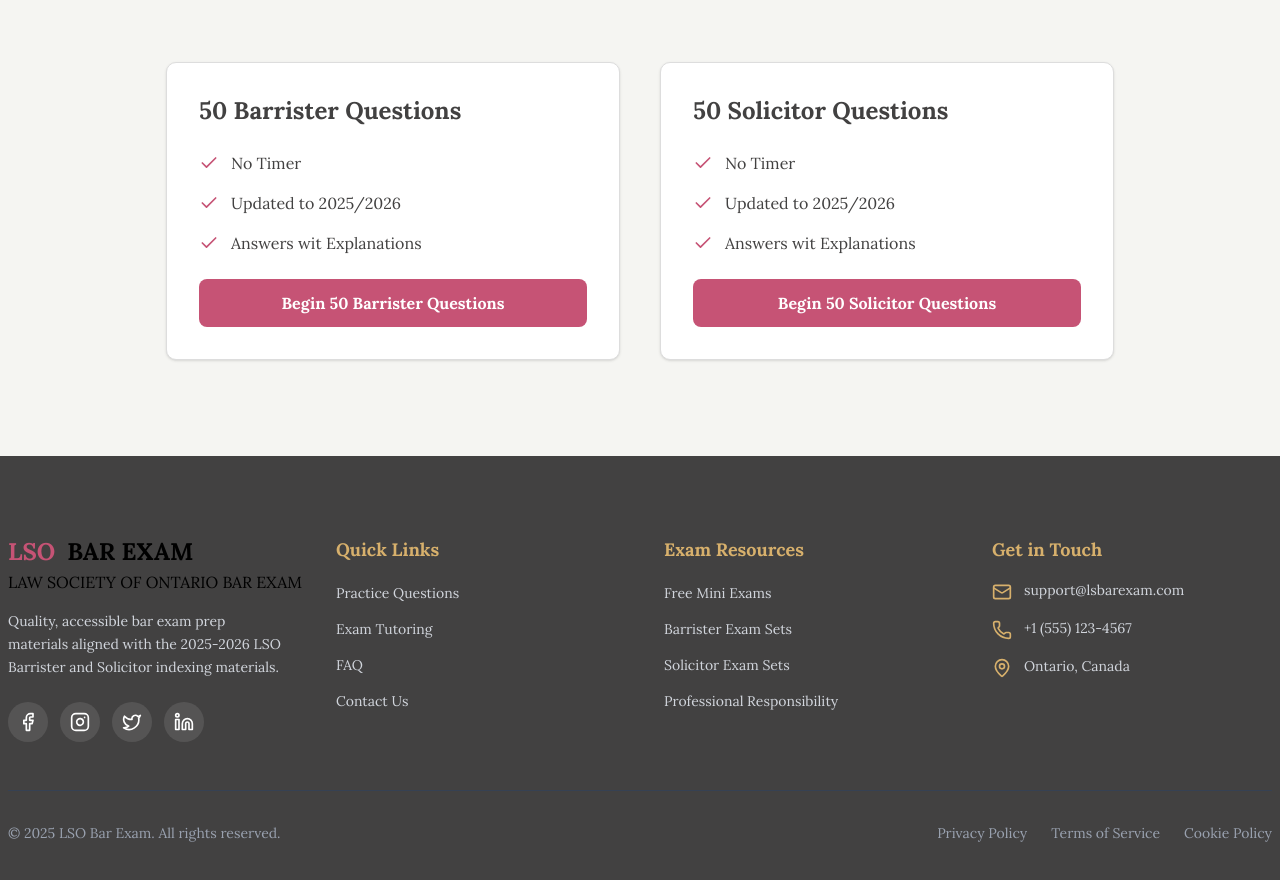
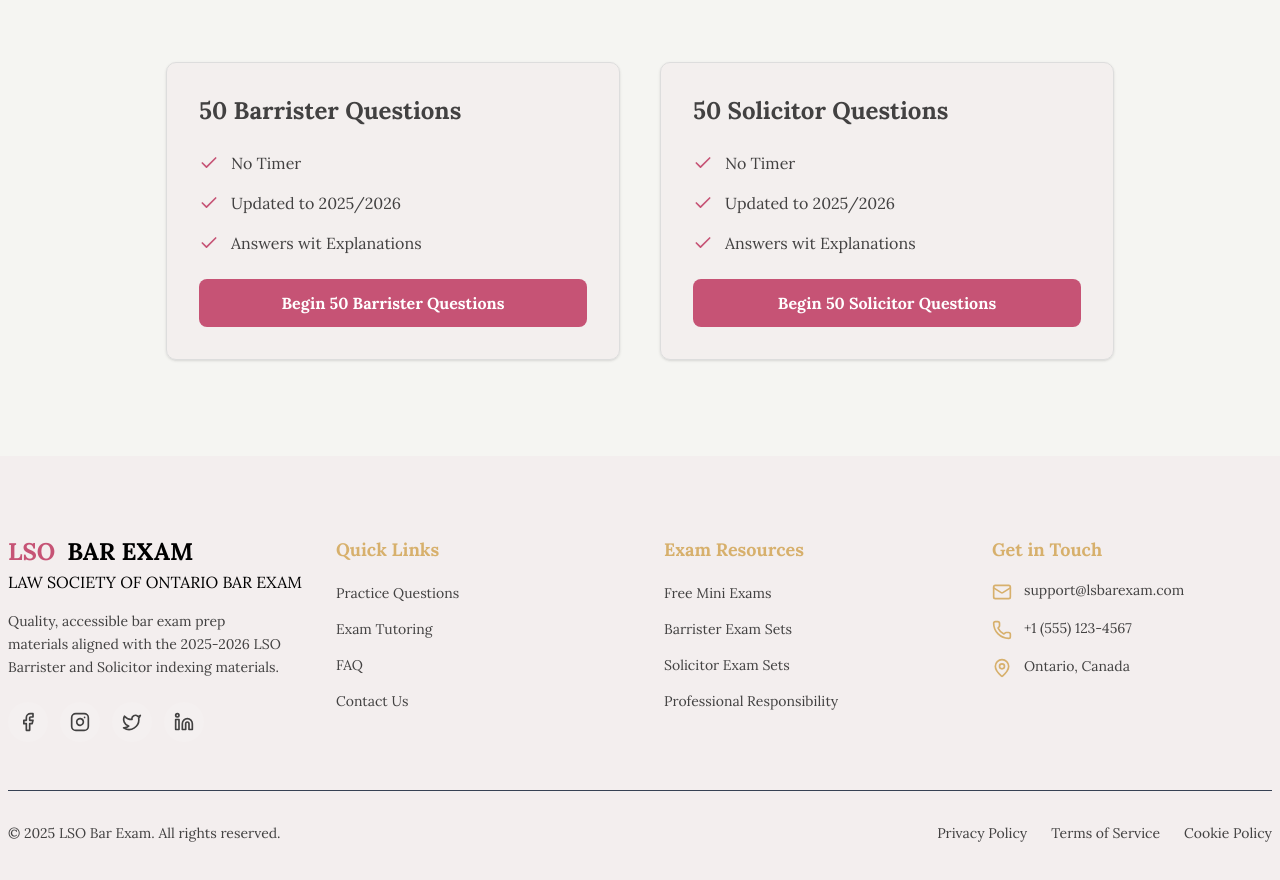
Before and after one commit to SiamAhmed32/LSO-BAR-EXAM, a Next.js app: page / in a window 1280 px wide. Shown: the part 2547-3427 px from the top of the page. Built offline with nearby package versions, Linux system fonts and the light colour scheme; no server answers.

Commit message:
added two cards

```diff
--- a/src/components/Footer/Footer.tsx
+++ b/src/components/Footer/Footer.tsx
@@ -6,7 +6,7 @@ import { Facebook, Instagram, Twitter, Linkedin, Mail, Phone, MapPin } from 'luc
 
 const Footer = () => {
 	return (
-		<footer className="bg-primaryText text-white">
+		<footer className="bg-primaryColor/4  text-primaryText">
 			<Container>
 				<div className="py-12 sm:py-16 md:py-20">
 					{/* Main Footer Content */}
@@ -16,7 +16,7 @@ const Footer = () => {
 							<Link href="/" className="inline-block mb-4">
 								<Logo />
 							</Link>
-							<p className="text-sm text-gray-300 leading-relaxed mb-4">
+							<p className="text-sm text-primaryText leading-relaxed mb-4">
 								Quality, accessible bar exam prep materials aligned with the 2025-2026 LSO Barrister and Solicitor indexing materials.
 							</p>
 							{/* Social Links */}
@@ -59,7 +59,7 @@ const Footer = () => {
 								<li>
 									<Link
 										href="/"
-										className="text-sm text-gray-300 hover:text-secColor transition-colors"
+										className="text-sm text-primaryText hover:text-secColor transition-colors"
 									>
 										Practice Questions
 									</Link>
@@ -67,7 +67,7 @@ const Footer = () => {
 								<li>
 									<Link
 										href="/"
-										className="text-sm text-gray-300 hover:text-secColor transition-colors"
+										className="text-sm text-primaryText hover:text-secColor transition-colors"
 									>
 										Exam Tutoring
 									</Link>
@@ -75,7 +75,7 @@ const Footer = () => {
 								<li>
 									<Link
 										href="/faq"
-										className="text-sm text-gray-300 hover:text-secColor transition-colors"
+										className="text-sm text-primaryText hover:text-secColor transition-colors"
 									>
 										FAQ
 									</Link>
@@ -83,7 +83,7 @@ const Footer = () => {
 								<li>
 									<Link
 										href="/contact"
-										className="text-sm text-gray-300 hover:text-secColor transition-colors"
+										className="text-sm text-primaryText hover:text-secColor transition-colors"
 									>
 										Contact Us
 									</Link>
@@ -98,7 +98,7 @@ const Footer = () => {
 								<li>
 									<Link
 										href="/"
-										className="text-sm text-gray-300 hover:text-secColor transition-colors"
+										className="text-sm text-primaryText hover:text-secColor transition-colors"
 									>
 										Free Mini Exams
 									</Link>
@@ -106,7 +106,7 @@ const Footer = () => {
 								<li>
 									<Link
 										href="/"
-										className="text-sm text-gray-300 hover:text-secColor transition-colors"
+										className="text-sm text-primaryText hover:text-secColor transition-colors"
 									>
 										Barrister Exam Sets
 									</Link>
@@ -114,7 +114,7 @@ const Footer = () => {
 								<li>
 									<Link
 										href="/"
-										className="text-sm text-gray-300 hover:text-secColor transition-colors"
+										className="text-sm text-primaryText hover:text-secColor transition-colors"
 									>
 										Solicitor Exam Sets
 									</Link>
@@ -122,7 +122,7 @@ const Footer = () => {
 								<li>
 									<Link
 										href="/"
-										className="text-sm text-gray-300 hover:text-secColor transition-colors"
+										className="text-sm text-primarytext hover:text-secColor transition-colors"
 									>
 										Professional Responsibility
 									</Link>
@@ -138,7 +138,7 @@ const Footer = () => {
 									<Mail className="w-5 h-5 text-secColor mt-0.5 flex-shrink-0" />
 									<a
 										href="mailto:support@lsbarexam.com"
-										className="text-sm text-gray-300 hover:text-secColor transition-colors"
+										className="text-sm text-primaryText hover:text-secColor transition-colors"
 									>
 										support@lsbarexam.com
 									</a>
@@ -147,14 +147,14 @@ const Footer = () => {
 									<Phone className="w-5 h-5 text-secColor mt-0.5 flex-shrink-0" />
 									<a
 										href="tel:+15551234567"
-										className="text-sm text-gray-300 hover:text-secColor transition-colors"
+										className="text-sm text-primaryText hover:text-secColor transition-colors"
 									>
 										+1 (555) 123-4567
 									</a>
 								</li>
 								<li className="flex items-start gap-3">
 									<MapPin className="w-5 h-5 text-secColor mt-0.5 flex-shrink-0" />
-									<span className="text-sm text-gray-300">
+									<span className="text-sm text-primaryText">
 										Ontario, Canada
 									</span>
 								</li>
@@ -166,7 +166,7 @@ const Footer = () => {
 					<div className="border-t border-gray-700 pt-6 sm:pt-8">
 						<div className="flex flex-col sm:flex-row justify-between items-center gap-4">
 							{/* Copyright */}
-							<p className="text-sm text-gray-400 text-center sm:text-left">
+							<p className="text-sm text-primaryText text-center sm:text-left">
 								© {new Date().getFullYear()} LSO Bar Exam. All rights reserved.
 							</p>
 
@@ -174,19 +174,19 @@ const Footer = () => {
 							<div className="flex flex-wrap items-center justify-center gap-4 sm:gap-6">
 								<Link
 									href="/privacy-policy"
-									className="text-sm text-gray-400 hover:text-secColor transition-colors"
+									className="text-sm text-primaryText hover:text-secColor transition-colors"
 								>
 									Privacy Policy
 								</Link>
 								<Link
 									href="/terms-of-service"
-									className="text-sm text-gray-400 hover:text-secColor transition-colors"
+									className="text-sm text-primaryText hover:text-secColor transition-colors"
 								>
 									Terms of Service
 								</Link>
 								<Link
 									href="/cookie-policy"
-									className="text-sm text-gray-400 hover:text-secColor transition-colors"
+									className="text-sm text-primaryText hover:text-secColor transition-colors"
 								>
 									Cookie Policy
 								</Link>
--- a/src/components/Home/BarExamTutoring/BarExamTutoringPage.tsx
+++ b/src/components/Home/BarExamTutoring/BarExamTutoringPage.tsx
@@ -8,21 +8,8 @@ const BarExamTutoringPage = () => {
 		<section className="py-12 sm:py-16 md:py-20 lg:py-24 bg-primaryBg">
 			<Container>
 				<div className="flex flex-col lg:flex-row items-center gap-8 lg:gap-12 xl:gap-16">
-					{/* Left Side - Image */}
-					<div className="flex-1 w-full flex justify-center lg:justify-start order-2 lg:order-1">
-						<div className="relative w-full max-w-md lg:max-w-lg xl:max-w-xl aspect-square rounded-lg overflow-hidden">
-							<Image
-								src="https://images.pexels.com/photos/2682452/pexels-photo-2682452.jpeg"
-								alt="Bar Exam Tutoring"
-								fill
-								className="object-cover"
-								sizes="(max-width: 768px) 100vw, (max-width: 1200px) 50vw, 500px"
-							/>
-						</div>
-					</div>
-
-					{/* Right Side - Text Content */}
-					<div className="flex-1 text-left order-1 lg:order-2">
+					{/* Left Side - Text Content */}
+					<div className="flex-1 text-left order-2 lg:order-1">
 						<h2 className="text-3xl sm:text-4xl md:text-5xl lg:text-6xl font-bold text-primaryText mb-6 sm:mb-8">
 							Bar Exam Tutoring
 						</h2>
@@ -65,11 +52,24 @@ const BarExamTutoringPage = () => {
 							<div className="mt-6 sm:mt-8">
 								<Link
 									href="/contact"
-									className="text-white hover:text-secColor duration-200 font-semibold text-base sm:text-lg md:text-xl bg-primaryColor p-4 rounded-md"
+									className="text-white hover:hover:opacity-90 duration-200 font-semibold text-base sm:text-lg md:text-xl bg-primaryColor p-4 rounded-md"
 								>
 									Click here to contact
 								</Link>
 							</div>
+						</div>
+					</div>
+
+					{/* Right Side - Image */}
+					<div className="flex-1 w-full flex justify-center lg:justify-end order-1 lg:order-2">
+						<div className="relative w-full max-w-md lg:max-w-lg xl:max-w-xl aspect-square rounded-lg overflow-hidden">
+							<Image
+								src="https://images.pexels.com/photos/2682452/pexels-photo-2682452.jpeg"
+								alt="Bar Exam Tutoring"
+								fill
+								className="object-cover"
+								sizes="(max-width: 768px) 100vw, (max-width: 1200px) 50vw, 500px"
+							/>
 						</div>
 					</div>
 				</div>
--- a/src/components/shared/ExamCard.tsx
+++ b/src/components/shared/ExamCard.tsx
@@ -16,7 +16,7 @@ const ExamCard: React.FC<ExamCardProps> = ({
 	href,
 }) => {
 	return (
-		<div className="bg-primaryCard rounded-lg border border-borderBg shadow-sm p-6 sm:p-8 flex flex-col h-full">
+		<div className="bg-primaryColor/3 rounded-lg border border-borderBg shadow-sm p-6 sm:p-8 flex flex-col h-full">
 			{/* Title */}
 			<h3 className="text-xl sm:text-2xl font-bold text-primaryText mb-6">
 				{title}
```
